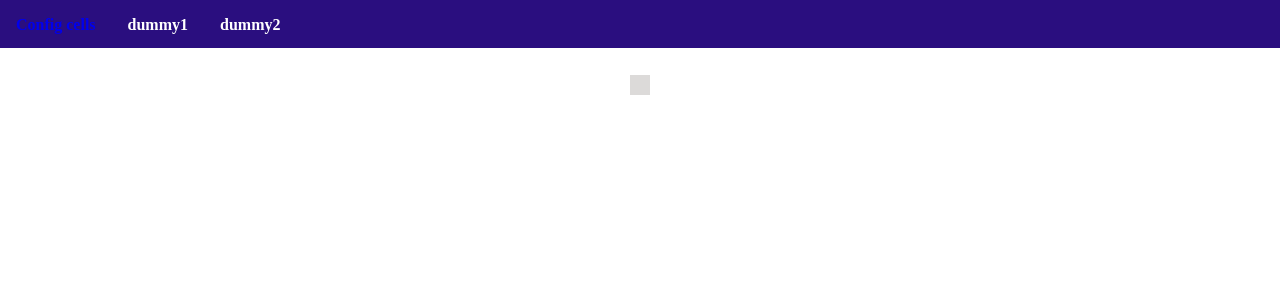
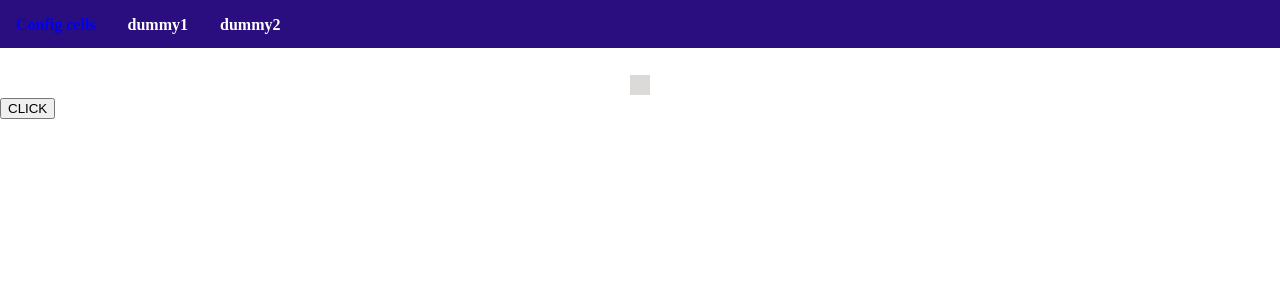
Before and after one commit to jesse-van-mourik/PythonPlayground, a Flask app: template petproject/templates/board.html in a window 1280 px wide. Shown: the top 308 px of the page. Run offline with Flask 2, Linux system fonts and the light colour scheme; the template is opened without the code that fills it: most values are stand-ins (such as "Sample title", 1, 10 or a date in 2020).

Commit message:
Added functioning button to board screen.

```diff
--- a/petproject/main.py
+++ b/petproject/main.py
@@ -26,3 +26,8 @@ def create_cell():
     starty = int(request.form['starty']) - 1
     board.board[startx][starty].comment = 'start'
     return render_template('board.html', board=board.board)
+
+
+@bp.route('/message')
+def print_message():
+    print('button is pressed')
--- a/petproject/templates/board.html
+++ b/petproject/templates/board.html
@@ -19,4 +19,7 @@
     </tr>
     {% endfor %}
 </table>
+<form>
+<button type="submit" formaction="message">CLICK</button>
+    </form>
 {% endblock %}
```
